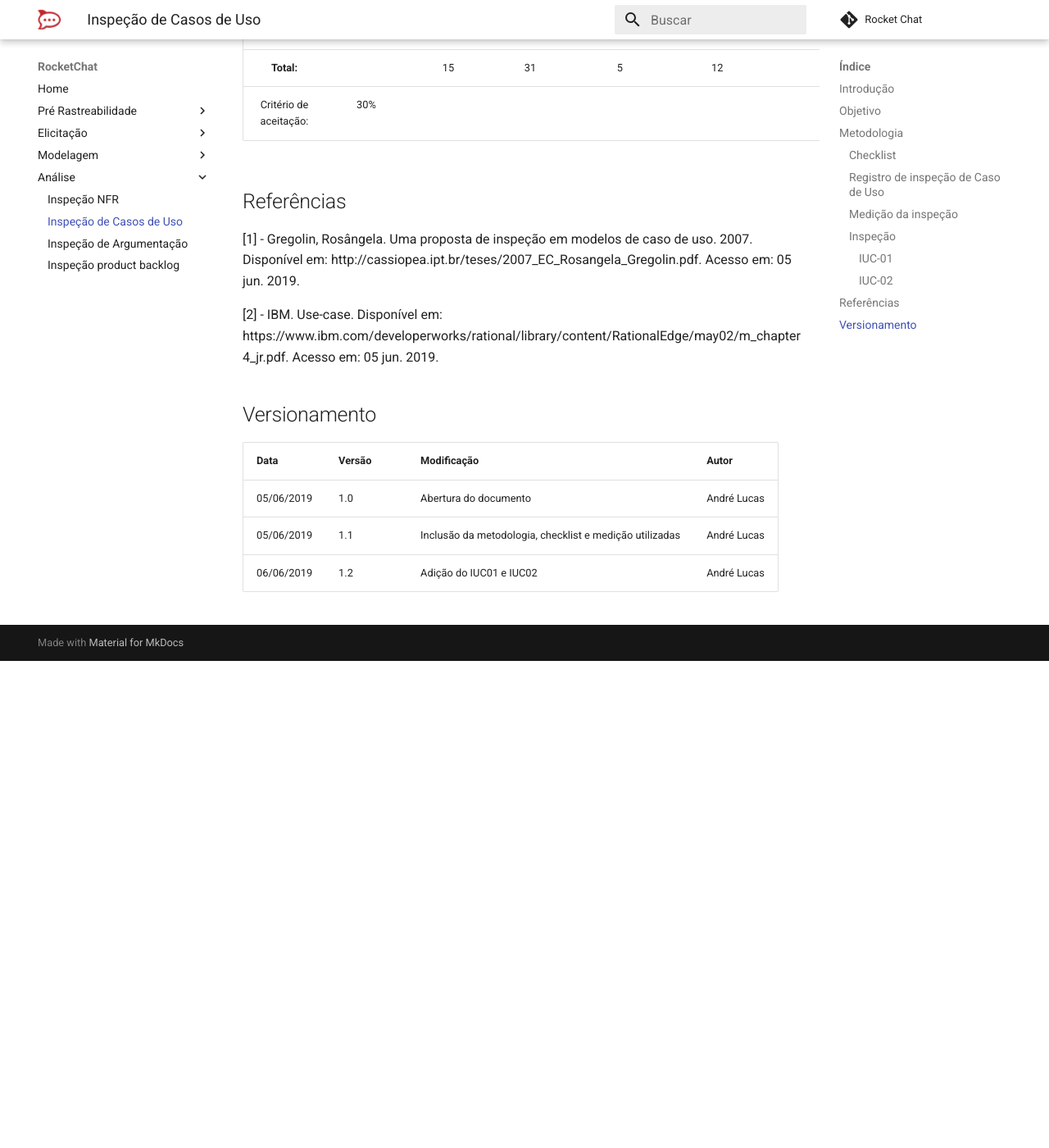
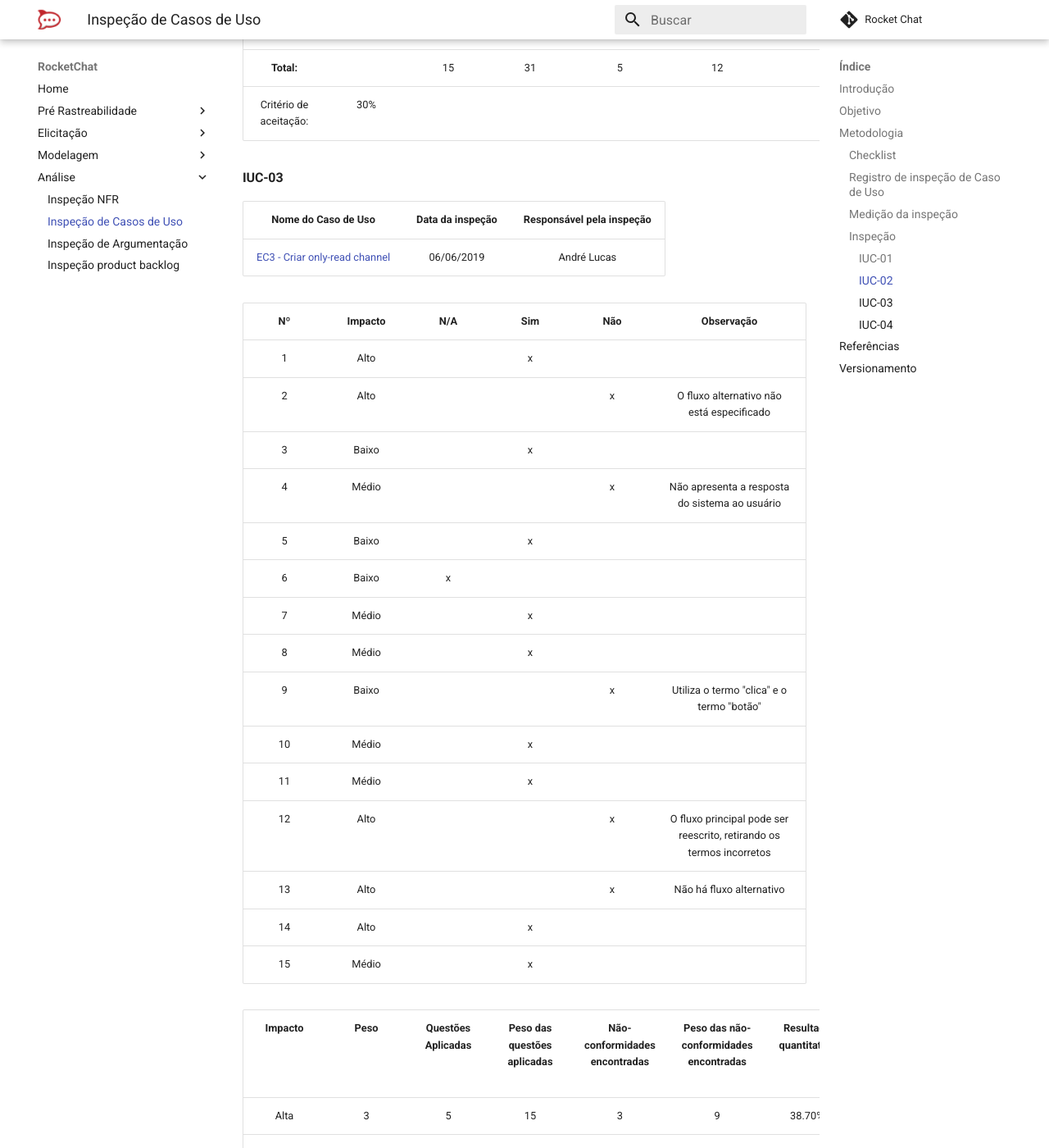
Before and after one commit to MarcosNBJ/2019.1-RocketChat, an MkDocs documentation site: the page built from docs/Análise/UC.md, in a window 1280 px wide and 1400 px high, scrolled down 6257 px. Shown: the whole window at 82% size. Built offline with MkDocs 1.6.1 and Material for MkDocs 9.7.7, drawn with Linux system fonts in a browser that asks for light colours; comment, search, counter and statistics services are not loaded; before the commit the page ends 7063 px from its top, so only the background shows below that; some of the changed text lies outside the part shown.

Commit message:
Add IUC03 e IUC04

```diff
--- a/docs/Análise/UC.md
+++ b/docs/Análise/UC.md
@@ -142,6 +142,70 @@
 |**Total:**||15|31|5|12|
 |Critério de aceitação:|30%|
 
+#### IUC-03
+
+|Nome do Caso de Uso|Data da inspeção|Responsável pela inspeção|
+|:--:|:--:|:--:|
+|[EC3 - Criar only-read channel](../Modelagem/especificacao.md#ec3)|06/06/2019|André Lucas|
+
+|Nº|Impacto|N/A|Sim|Não|Observação|
+|:--:|:--:|:--:|:--:|:--:|:--:|
+| 1  | Alto ||x|||
+| 2  | Alto |||x|O fluxo alternativo não está especificado|
+| 3  | Baixo ||x|||
+| 4  | Médio |||x|Não apresenta a resposta do sistema ao usuário|
+| 5  | Baixo ||x|||
+| 6  | Baixo |x||||
+| 7  | Médio ||x|||
+| 8  | Médio ||x|||
+| 9  | Baixo |||x|Utiliza o termo "clica" e o termo "botão"|
+| 10 | Médio ||x|||
+| 11 | Médio ||x|||
+| 12 | Alto |||x|O fluxo principal pode ser reescrito, retirando os termos incorretos|
+| 13 | Alto |||x|Não há fluxo alternativo|
+| 14 | Alto ||x|||
+| 15 | Médio ||x||||
+
+|Impacto|Peso|Questões Aplicadas|Peso das questões aplicadas|Não-conformidades encontradas|Peso das não-conformidades encontradas| Resultado quantitativo|Descrição do resultado quantitavivo|
+|:--:|:--:|:--:|:--:|:--:|:--:|:--:|:--:|
+|Alta|3|5|15|3|9|38.70%|Reprovado|
+|Média|2|6|12|1|2|
+|Baixa|1|4|4|1|1|
+|**Total:**||15|31|5|12|
+|Critério de aceitação:|30%|
+
+#### IUC-04
+
+|Nome do Caso de Uso|Data da inspeção|Responsável pela inspeção|
+|:--:|:--:|:--:|
+|[EC4 - Alterar Status](../Modelagem/especificacao.md#ec4)|06/06/2019|André Lucas|
+
+|Nº|Impacto|N/A|Sim|Não|Observação|
+|:--:|:--:|:--:|:--:|:--:|:--:|
+| 1  | Alto ||x|||
+| 2  | Alto ||x|||
+| 3  | Baixo ||x|||
+| 4  | Médio |||x|Não apresenta a resposta do sistema ao usuário|
+| 5  | Baixo ||x|||
+| 6  | Baixo |x||||
+| 7  | Médio ||x|||
+| 8  | Médio ||x|||
+| 9  | Baixo |||x|Utiliza o termo "clica"|
+| 10 | Médio ||x|||
+| 11 | Médio ||x|||
+| 12 | Alto ||x|||
+| 13 | Alto ||x|||
+| 14 | Alto ||x|||
+| 15 | Médio ||x||||
+
+|Impacto|Peso|Questões Aplicadas|Peso das questões aplicadas|Não-conformidades encontradas|Peso das não-conformidades encontradas| Resultado quantitativo|Descrição do resultado quantitavivo|
+|:--:|:--:|:--:|:--:|:--:|:--:|:--:|:--:|
+|Alta|3|5|15|0|0|9.67%|Aprovado|
+|Média|2|6|12|1|2|
+|Baixa|1|4|4|1|1|
+|**Total:**||15|31|2|3|
+|Critério de aceitação:|30%|
+
 ## Referências
 
 [1] - Gregolin, Rosângela. Uma proposta de inspeção em modelos de caso de uso. 2007. Disponível em: http://cassiopea.ipt.br/teses/2007_EC_Rosangela_Gregolin.pdf. Acesso em: 05 jun. 2019.
@@ -155,3 +219,4 @@
 | 05/06/2019 | 1.0 | Abertura do documento | André Lucas |
 | 05/06/2019 | 1.1 | Inclusão da metodologia, checklist e medição utilizadas | André Lucas |
 | 06/06/2019 | 1.2 | Adição do IUC01 e IUC02 | André Lucas |
+| 06/06/2019 | 1.3 | Adição do IUC03 e IUC04 | André Lucas |
```
Also changed, not shown: other parts of docs/Análise/UC.md (+2 -2 lines).
